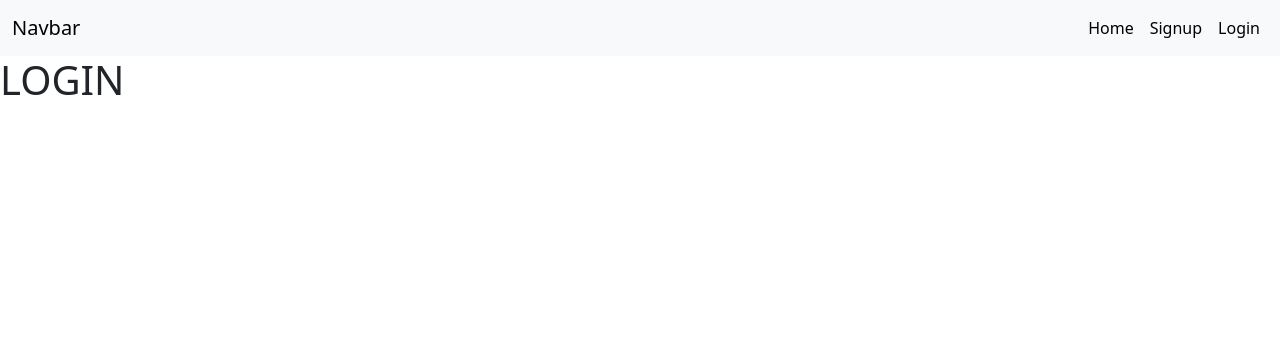
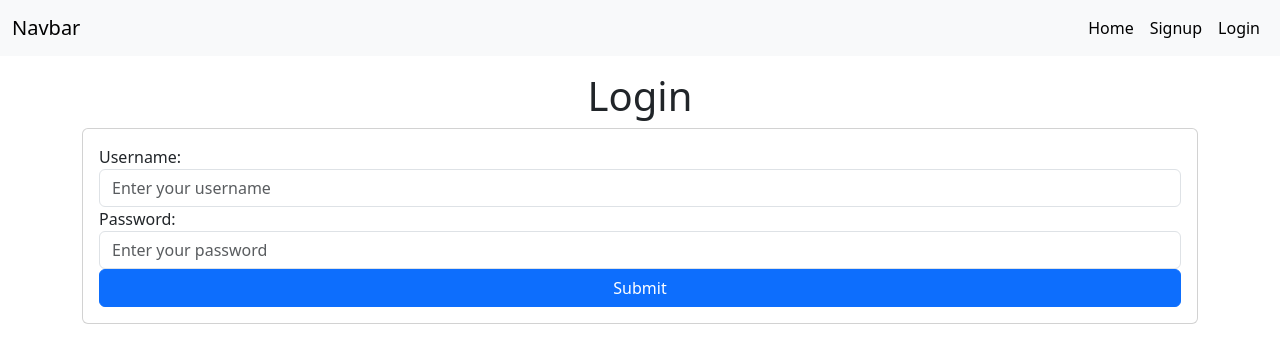
Before and after one commit to JoaquinPalacio/PocketPlanner, a Django app: page /users/login/ in a window 1280 px wide. Shown: the top 363 px of the page. Run offline with Django 5.2, Linux system fonts and the light colour scheme.

Commit message:
Creacion del formulario de login

```diff
--- a/users/templates/login.html
+++ b/users/templates/login.html
@@ -1,4 +1,21 @@
 {% extends 'base.html' %} {% block content %}
-<h1>LOGIN</h1>
+<div class="container mt-3 mb-3">
+    <h1 class="text-center">Login</h1>
 
+    <form method="POST" class="card card-body">
+        {% csrf_token %}
+
+        <div class="form-group">
+            <label for="username">Username:</label>
+            <input type="text" class="form-control" id="username" placeholder="Enter your username" name="username">
+        </div>
+
+        <div class="form-group">
+            <label for="password">Password:</label>
+            <input type="text" class="form-control" id="password" placeholder="Enter your password" name="password">
+        </div>
+
+        <button type="submit" class="btn btn-primary">Submit</button>
+    </form>
+</div>
 {% endblock %}
--- a/users/views.py
+++ b/users/views.py
@@ -1,5 +1,6 @@
 from django.shortcuts import render, redirect
 from django.contrib.auth import authenticate, login, logout
+from django.contrib.auth.forms import AuthenticationForm
 from django.contrib.auth.decorators import login_required
 from django.contrib import messages
 from .forms import SignUpForm, UpdateProfileForm
@@ -25,16 +26,22 @@ def signup_user(request):
 
 
 def login_user(request):
-    if request.method == 'POST':
-        username = request.POST['username']
-        password = request.POST['password']
-        user = authenticate(request, username=username, password=password)
-        if user:
+    if request.method == 'GET':
+        return render(request, 'login.html', {
+            'form': AuthenticationForm()
+        })
+    else:
+        user = authenticate(
+            request, username=request.POST['username'], password=request.POST['password'])
+
+        if user is None:
+            messages.error(request, 'Credenciales inválidas.')
+            return render(request, 'login.html', {
+                'form': AuthenticationForm(request.POST),
+            })
+        else:
             login(request, user)
             return redirect('profile')
-        else:
-            messages.error(request, 'Credenciales inválidas.')
-    return render(request, 'login.html')
 
 
 @login_required
```
